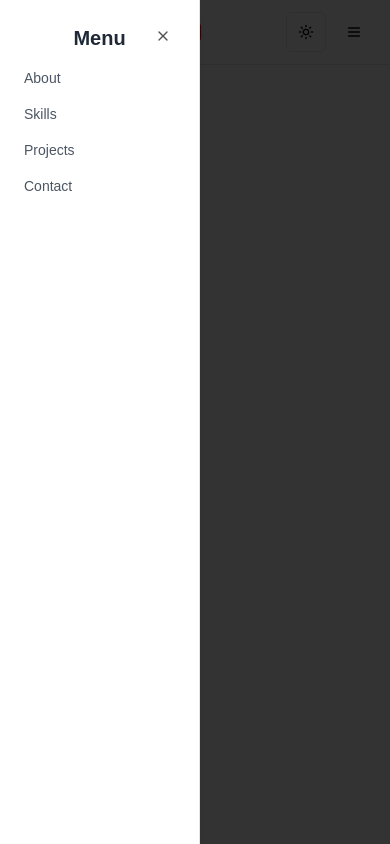
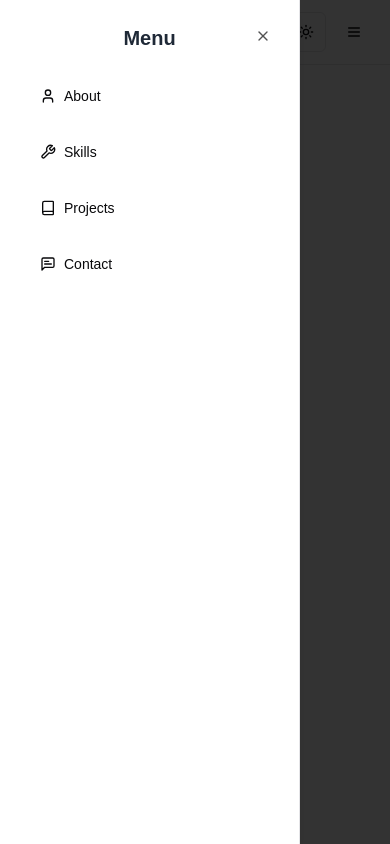
Before and after one commit to MahmoudNasser1242000/portfolio, a Next.js app: page / in a window 390 px wide. Both pictures are taken after a click on the button 354 px from the left and 32 px from the top of the page. Built offline with nearby package versions, Linux system fonts and the light colour scheme.

Commit message:
add navbar mobile icons

```diff
--- a/src/components/NavBar/NavBar.tsx
+++ b/src/components/NavBar/NavBar.tsx
@@ -4,7 +4,7 @@ import { useState } from "react";
 import Image from "next/image";
 
 // shadcn/ui components
-import { Button } from "@/components/ui/button";
+import { Button, buttonVariants } from "@/components/ui/button";
 import {
     Sheet,
     SheetContent,
@@ -18,6 +18,7 @@ import { ModeToggle } from "./ModeToggle";
 import logo from "../../../public/assets/images/logo.png";
 import { navLinks } from "@/constants/navLinks";
 import { INavLinks } from "@/types/interfaces";
+import { cn } from "@/lib/utils";
 
 export default function NavBar() {
     const [open, setOpen] = useState(false);
@@ -37,7 +38,7 @@ export default function NavBar() {
 
                 {/* Desktop Nav Links */}
                 <div className="mx-auto hidden space-x-6 md:flex">
-                    {navLinks.map(({ title, href }: INavLinks) => (
+                    {navLinks.map(({ title, href }: {title: string, href: string}) => (
                         <a
                             key={href}
                             href={href}
@@ -60,20 +61,25 @@ export default function NavBar() {
                                     <Menu className="h-5 w-5" />
                                 </Button>
                             </SheetTrigger>
-                            <SheetContent side="left" className="w-[200px] bg-white dark:bg-black">
+                            <SheetContent side="left" className="w-[300px] bg-white dark:bg-black">
                                 <SheetHeader>
                                     <SheetTitle className="text-xl font-bold text-gray-800 dark:text-gray-100">
                                         Menu
                                     </SheetTitle>
                                 </SheetHeader>
-                                <div className="mt-4 flex flex-col space-y-4">
-                                    {navLinks.map(({ title, href }: INavLinks) => (
+                                <div className="mt-6 flex flex-col space-y-4">
+                                    {navLinks.map(({ title, href, icon: Icon }: INavLinks) => (
                                         <a
                                             key={href}
                                             href={href}
-                                            className="text-sm font-medium text-gray-600 transition-colors hover:text-gray-900 dark:text-gray-300 dark:hover:text-white"
+                                            className={cn(
+                                                "px-4 py-2 rounded-lg transition-colors", buttonVariants({variant: "ghost"})
+                                            )}
                                         >
-                                            {title}
+                                            <span className="w-full flex items-center justify-start space-x-2">
+                                                <span><Icon/></span>
+                                                <span>{title}</span>
+                                            </span>
                                         </a>
                                     ))}
                                 </div>
```
Also changed, not shown: src/types/interfaces.ts (+6 -3 lines).
